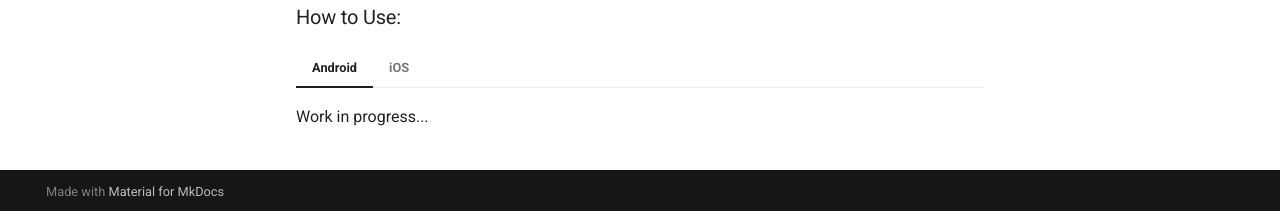
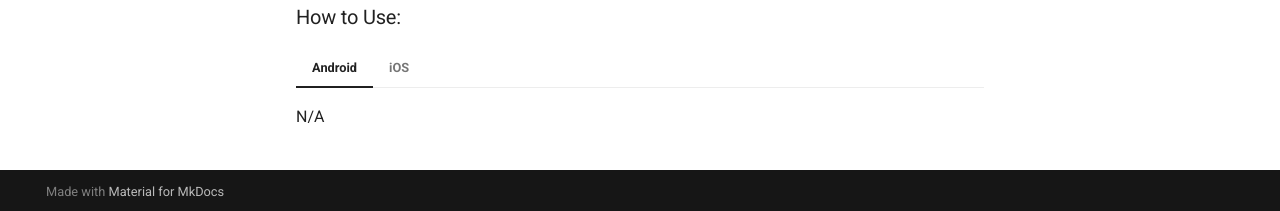
Before and after one commit to vbmobile/mobile-id-documentation, an MkDocs documentation site: the page built from docs/Features/DocumentReader/DocumentReader_Providers.md, in a window 1280 px wide and 900 px high, scrolled down 2962 px. Shown: the part 686-897 px from the top of the window. Built offline with MkDocs 1.6.1 and Material for MkDocs 9.7.7, drawn with Linux system fonts in a browser that asks for light colours; the version menu is left out; some of the changed lines change nothing that is shown.

Commit message:
ios docs updated

````diff
--- a/docs/Features/DocumentReader/DocumentReader_Providers.md
+++ b/docs/Features/DocumentReader/DocumentReader_Providers.md
@@ -469,14 +469,75 @@
 
 === "iOS"
 
-    Work in progress...
+
+    ```swift
+	 import AMADocModeliOS
+	 import AMADocRFIDReadiOS
+	 import MobileIdSDKiOS
+
+    func docScanRfidProviderSetup() {
+        var enrolmentConfig: EnrolmentConfig! // Not relevant for this example
+        func documentRFIDProvider() -> DocumentReaderRFIDProtocol {
+            let apiConfig = APIConfig(
+                baseURL: "<YOUR_BASE_URL>",
+                apiKey: "<YOUR_API_KEY>",
+                publicKey: "")
+            return  AMADocRFIDRead( config: DocRfidReadConfig( apiConfig: apiConfig, enableLogs: true))
+        }
+
+        Enrolment.shared.initWith(enrolmentConfig: enrolmentConfig,
+                                  documentScanProvider: nil, // Not relevant for this example
+                                  documentRFIDProvider: documentRFIDProvider(),
+                                  ultralightProvider: nil, // Not relevant for this example
+                                  viewRegister: nil,
+                                  completionHandler: { result in
+                                      switch result {
+                                      case .success:
+                                          print("SDK is ready to use")
+
+                                      case let .failure(error):
+                                          print("Failure: \(error)")
+                                      }
+                                  })
+    }
+    ```
 
 ### How to Use:
 
 === "Android"
 
-    Work in progress...
+    N/A
 
 === "iOS"
 
-    Work in progress...
+	```swift
+    func readRFIDDocumentSampleUsage() {
+        // The view controller responsible for presenting the document scanner camera interface
+        var viewController: UIViewController!
+
+        let formatter = DateFormatter()
+        formatter.timeZone = TimeZone(identifier: "UTC")
+        formatter.dateFormat = "YY-MM-dd"
+        let parameters = ReadRFIDDocumentParameters(
+            documentNumber: "<DOCUMENT_NUMBER>",
+            documentMRZ: "<DOCUMENT_MRZ>", //
+            dateOfExpiry: formatter.date(from: "<DATE_OF_EXPIRY>") ?? Date(),
+            dateOfBirth: formatter.date(from: "<DATE_OF_BIRTH>") ?? Date(),
+            showRFIDStatus: false,
+            rfidTimeout: 30)
+
+        Enrolment.shared.readRFIDDocument(
+            parameters: parameters,
+            viewController: viewController
+        ) { result in
+            switch result {
+            case let .success(report):
+                print("Document Read: Success!")
+                print(report.idDocument)
+            case let .failure(error):
+                print(error.featureError.description)
+            }
+        }
+    }
+
+    ```
````
